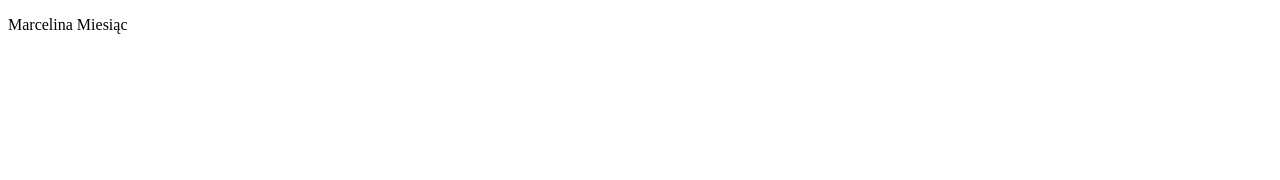
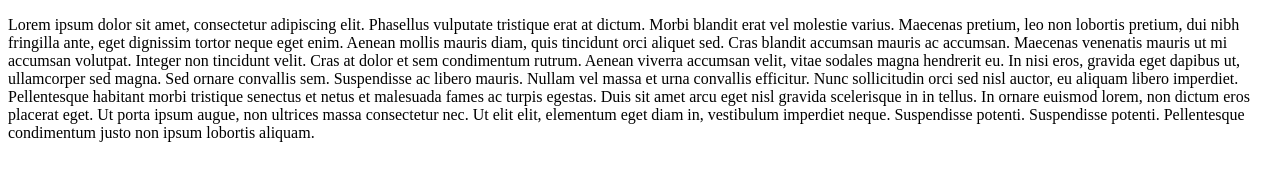
Before and after one commit to s210897/tekst, a plain HTML site: page index.html in a window 1280 px wide. Drawn offline with Linux system fonts and the light colour scheme.

Commit message:
Update index.html

```diff
--- a/index.html
+++ b/index.html
@@ -4,6 +4,8 @@
     <title>strona internetowa :)</title>
 </head>
 <body>
-    <p> Marcelina Miesiąc </p>
+    <p> Lorem ipsum dolor sit amet, consectetur adipiscing elit. Phasellus vulputate tristique erat at dictum. Morbi blandit erat vel molestie varius. Maecenas pretium, leo non lobortis pretium, dui nibh fringilla ante, eget dignissim tortor neque eget enim. Aenean mollis mauris diam, quis tincidunt orci aliquet sed. Cras blandit accumsan mauris ac accumsan. Maecenas venenatis mauris ut mi accumsan volutpat. Integer non tincidunt velit. Cras at dolor et sem condimentum rutrum. Aenean viverra accumsan velit, vitae sodales magna hendrerit eu. In nisi eros, gravida eget dapibus ut, ullamcorper sed magna. Sed ornare convallis sem. Suspendisse ac libero mauris. Nullam vel massa et urna convallis efficitur. Nunc sollicitudin orci sed nisl auctor, eu aliquam libero imperdiet. Pellentesque habitant morbi tristique senectus et netus et malesuada fames ac turpis egestas.
+
+Duis sit amet arcu eget nisl gravida scelerisque in in tellus. In ornare euismod lorem, non dictum eros placerat eget. Ut porta ipsum augue, non ultrices massa consectetur nec. Ut elit elit, elementum eget diam in, vestibulum imperdiet neque. Suspendisse potenti. Suspendisse potenti. Pellentesque condimentum justo non ipsum lobortis aliquam. </p>
 </body>
 </html>
```
